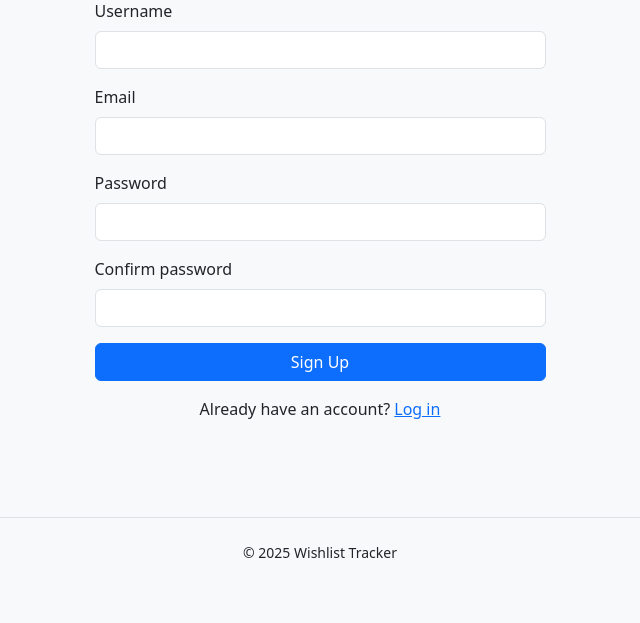
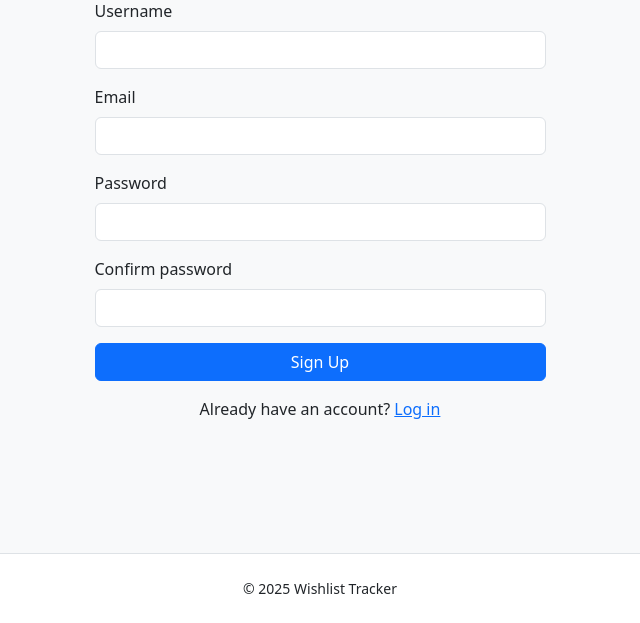
Before and after one commit to kakilian/xmasTracker, a Django app: page /accounts/signup/ in a window 1280 px wide. Shown: the part 177-800 px from the top of the page, without its empty margins (320-960 px from the left). Run offline with Django 5.2, Linux system fonts and the light colour scheme.

Commit message:
Update: adjust footer styling for improved layout

```diff
--- a/templates/base.html
+++ b/templates/base.html
@@ -20,7 +20,7 @@
 
   {% block content %}{% endblock %}
 
-  <footer class="mt-5 py-4 border-top small text-center">
+  <footer class="mt-auto py-4 border-top small text-center bg-white">
     <div class="container">&copy; {{ now|default:2025 }} Wishlist Tracker</div>
   </footer>
 
```
